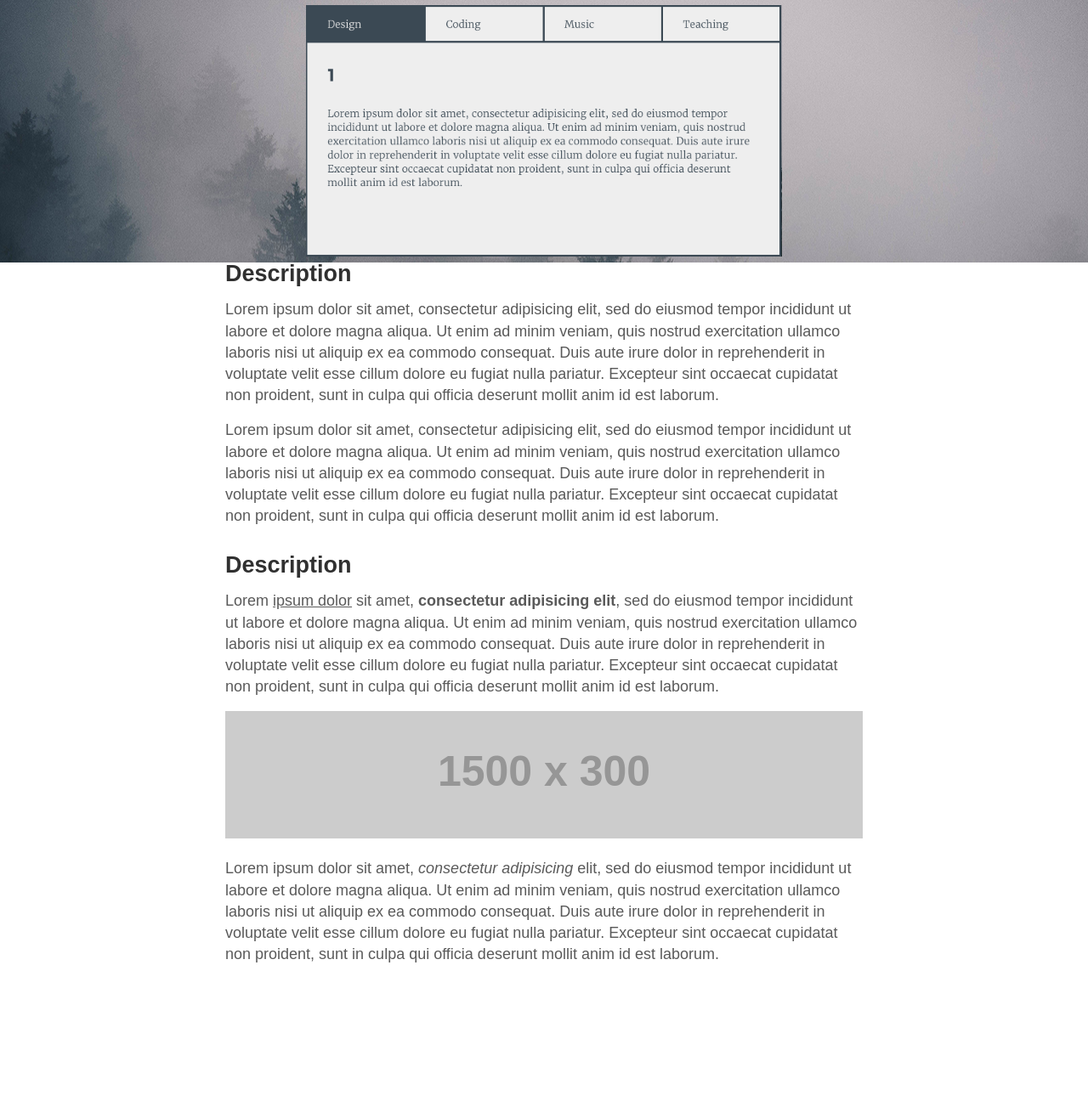
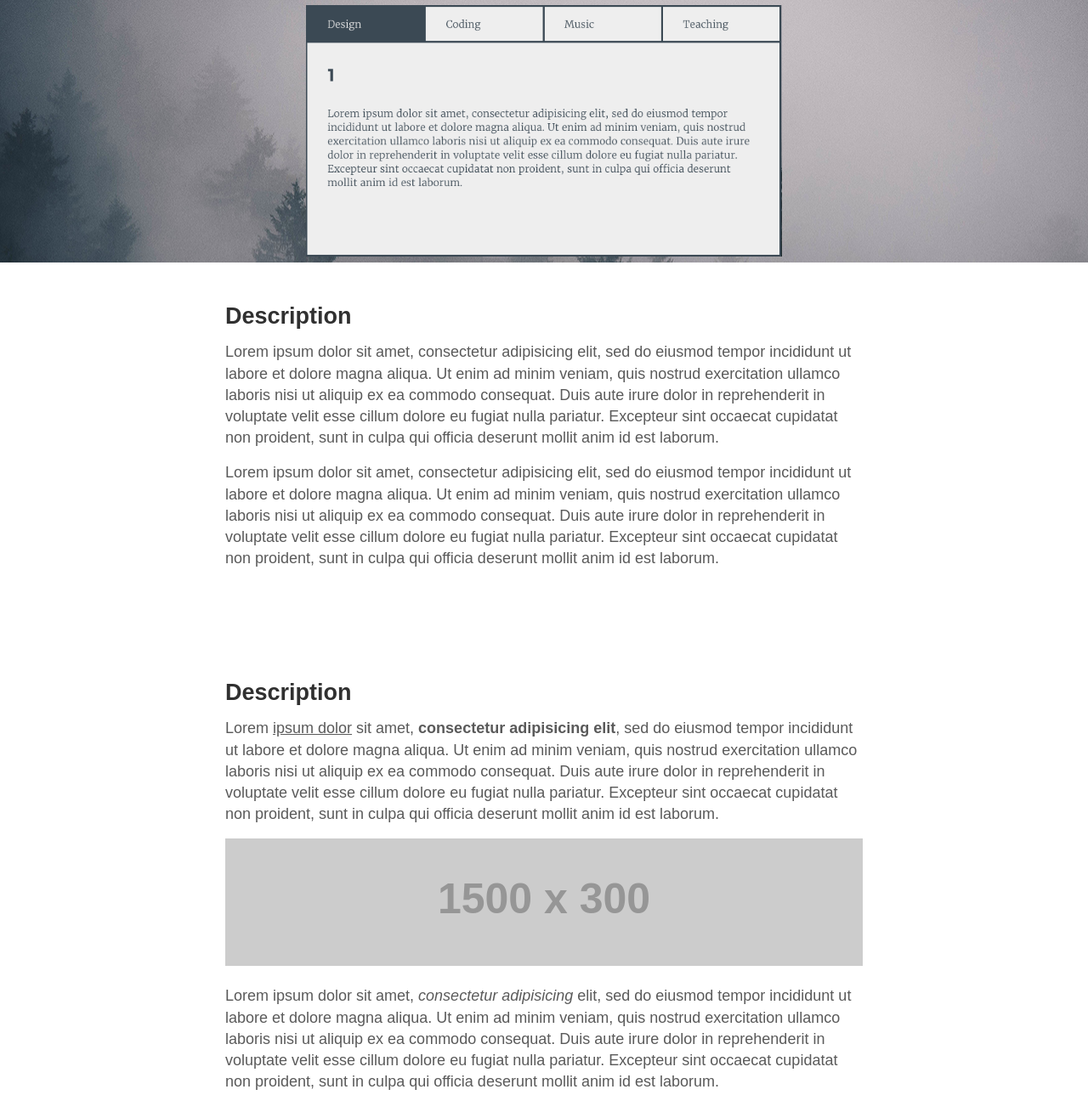
Before and after one commit to DenFin/Content-Tabs, a plain HTML site: page index.html in a window 1280 px wide. Shown: the part 114-1403 px from the top of the page at 85% size. Before the commit the page ends 1282 px from the top, so only its background shows below. Drawn offline with Linux system fonts and the light colour scheme; placeholder pictures from the web are drawn by us.

Commit message:
Add .panel
Every element with a class of panel has a margin of 5rem on top and
bottom.

```diff
--- a/_assets/css/sass/1-base/layout.sass
+++ b/_assets/css/sass/1-base/layout.sass
@@ -2,6 +2,8 @@
   width: 95%
   margin: 0 auto
 
+.panel
+  padding: 5rem 0
 
 @media (max-width: 1280px)
   .container
--- a/index.html
+++ b/index.html
@@ -12,7 +12,7 @@
 
       </div>
     </header>
-    <section id="intro">
+    <section id="intro" class="panel">
       <div class="container">
         <h1>Content Tabs</h1>
         <figure>
@@ -20,7 +20,7 @@
         </figure>
       </div>
     </section>
-    <section id="description">
+    <section id="description" class="panel">
       <div class="container">
         <h1>Description</h1>
         <p>
@@ -31,7 +31,7 @@
         </p>
       </div>
     </section>
-    <section id="description">
+    <section id="description" class="panel">
       <div class="container">
         <h1>Description</h1>
         <p>
```
Also changed, not shown: _assets/css/style.css, 1 other file.
